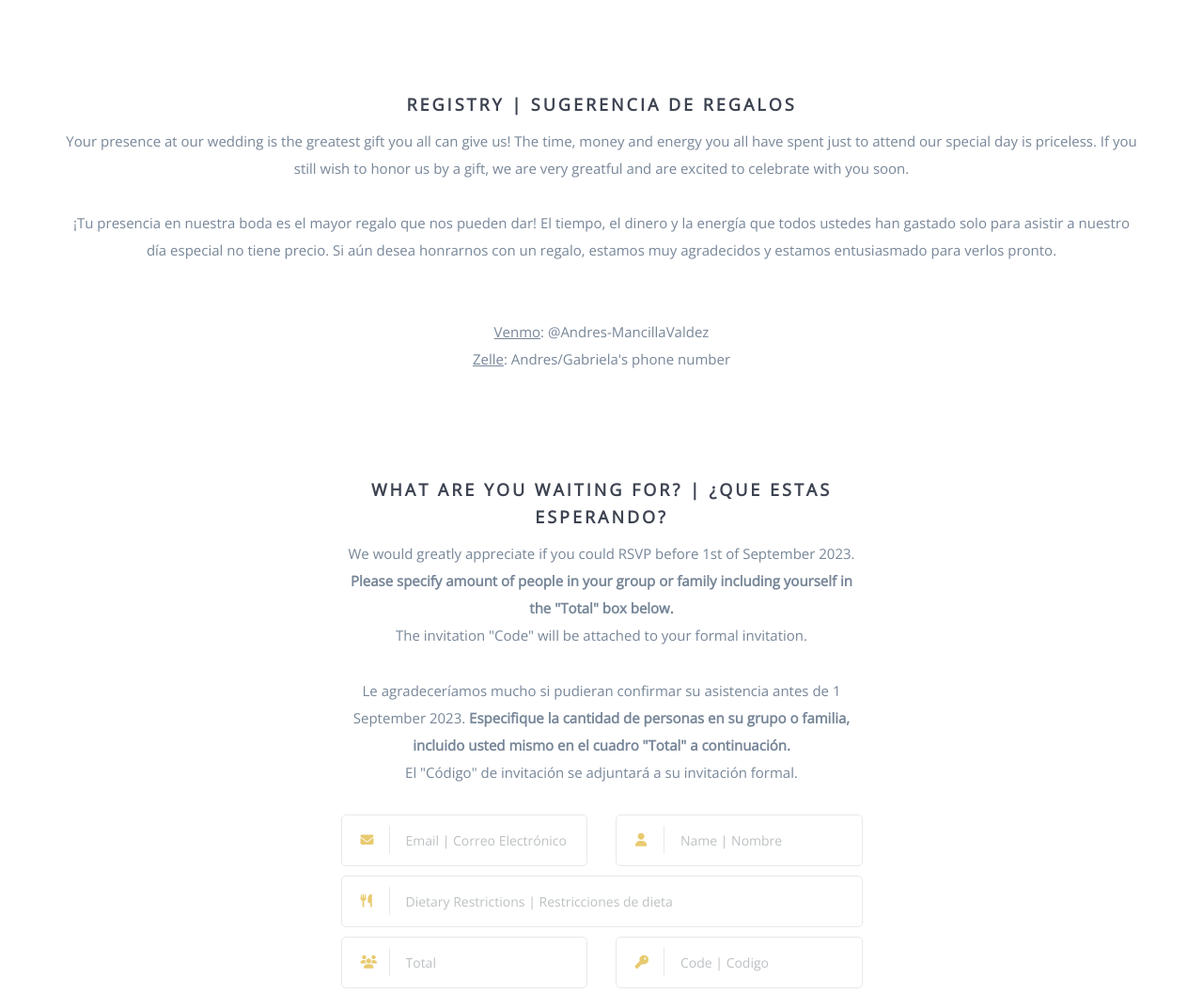
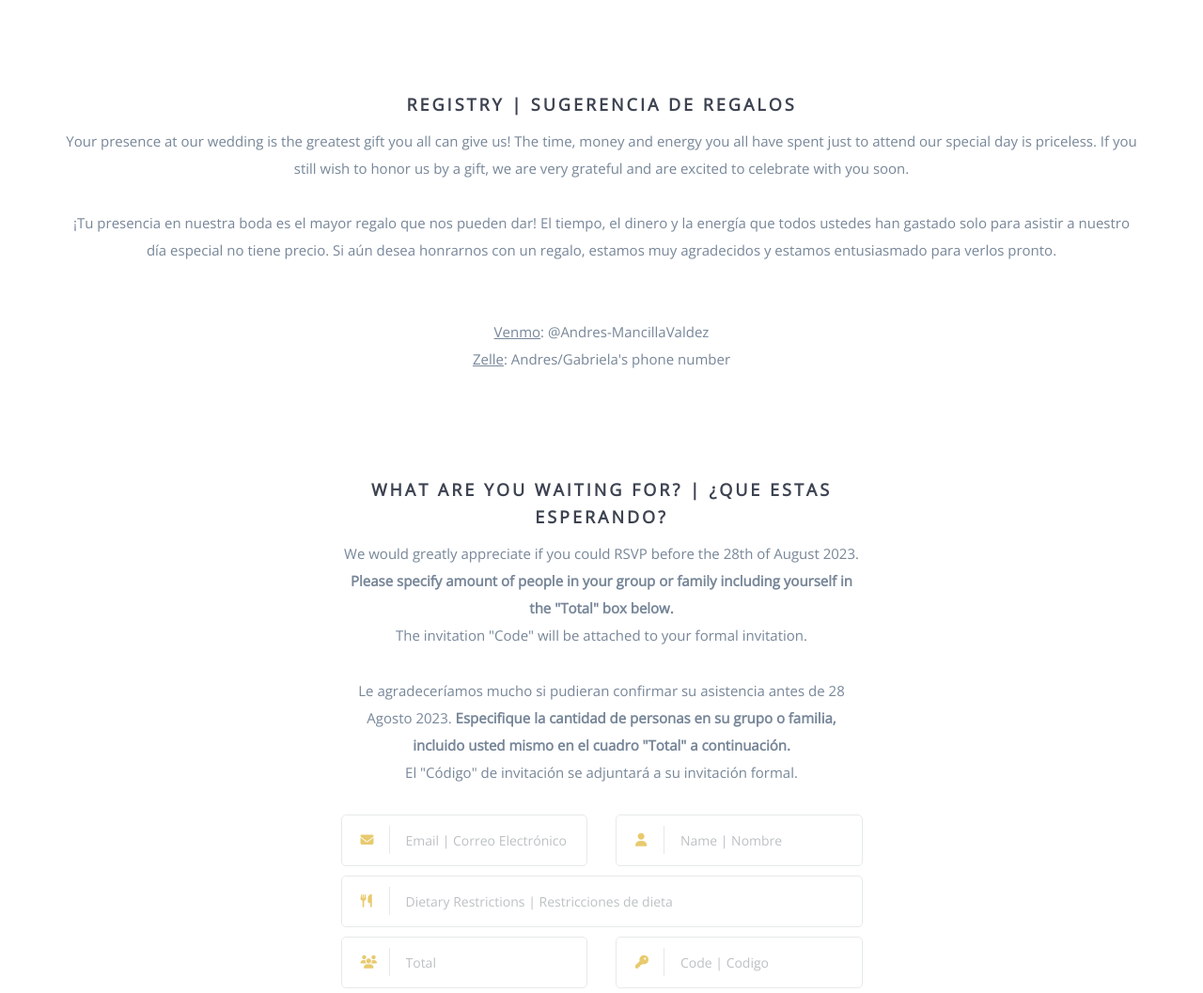
Before and after one commit to a1mancil/GabrielaAndAndresWedding, a plain HTML site: page index.html in a window 1280 px wide. Shown: the part 2182-3239 px from the top of the page at 94% size. Drawn offline with nearby package versions, Linux system fonts and the light colour scheme; a web font is replaced by a local one.

Commit message:
correct typos and change RSVP date

```diff
--- a/index.html
+++ b/index.html
@@ -271,7 +271,7 @@
                 <p > Your presence at our wedding is the greatest gift you
                    all can give us! The time, money and energy you all
                    have spent just to attend our special day is priceless.
-                   If you still wish to honor us by a gift, we are very greatful and are excited to celebrate with you soon.
+                   If you still wish to honor us by a gift, we are very grateful and are excited to celebrate with you soon.
                    <br> <br>
                    ¡Tu presencia en nuestra boda es el mayor regalo que nos pueden dar! El tiempo, el dinero y la energía que
                    todos ustedes han gastado solo para asistir a nuestro día especial no tiene precio.
@@ -313,13 +313,13 @@
         <div class="row">
             <div class="col-md-6 col-md-offset-3">
                 <h3>What are you waiting for? | ¿Que estas esperando?</h3>
-                <p>We would greatly appreciate if you could RSVP before 1st of September 2023.
+                <p>We would greatly appreciate if you could RSVP before the 28th of August 2023.
                    <b>Please specify
                     amount of people in your group or family including yourself in the "Total" box below.</b>
                     <br>
                     The invitation "Code" will be attached to your formal invitation.
                 </p>
-                <p>Le agradeceríamos mucho si pudieran confirmar su asistencia antes de 1 September 2023.
+                <p>Le agradeceríamos mucho si pudieran confirmar su asistencia antes de 28 Agosto 2023.
                    <b>Especifique la cantidad de personas en su grupo o familia, incluido usted mismo
                     en el cuadro "Total" a continuación.</b>
                     <br>
```
